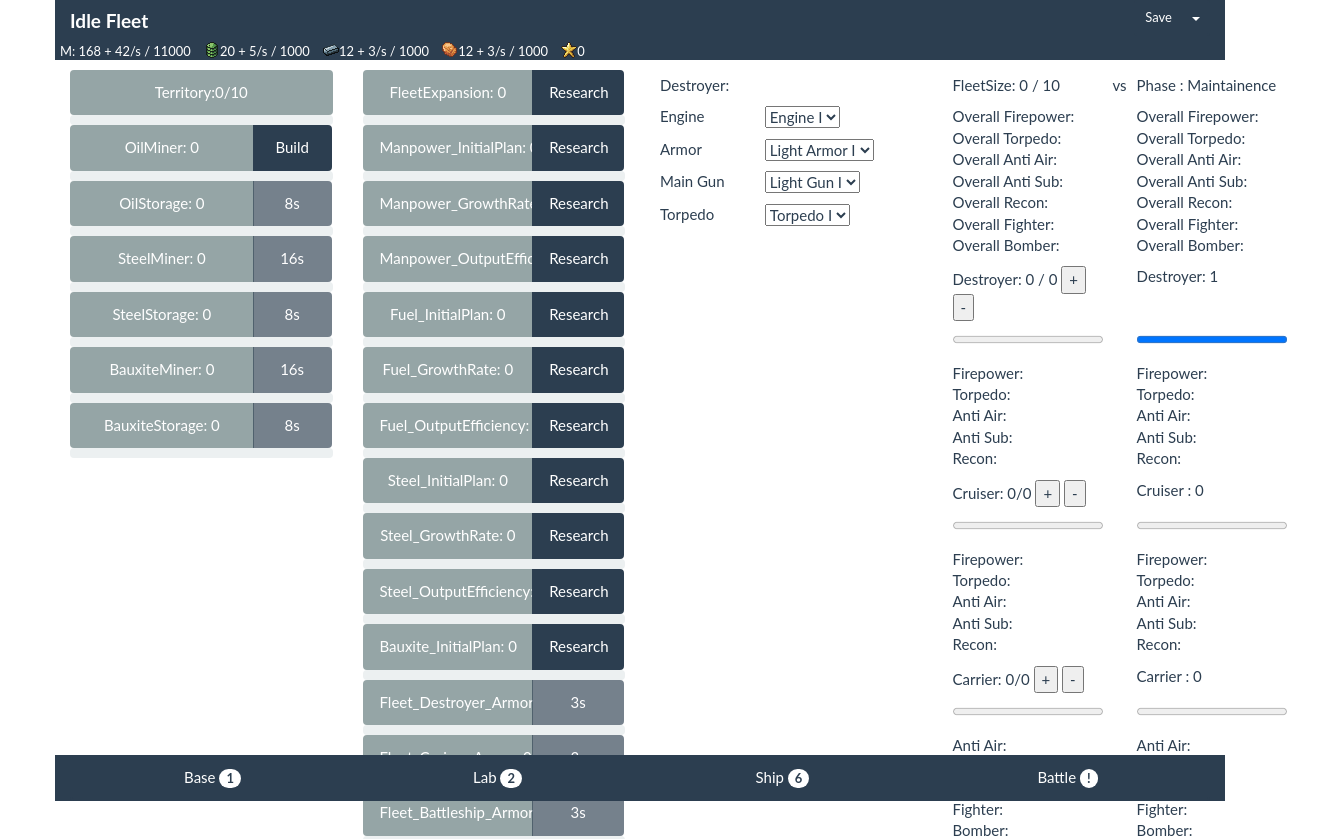
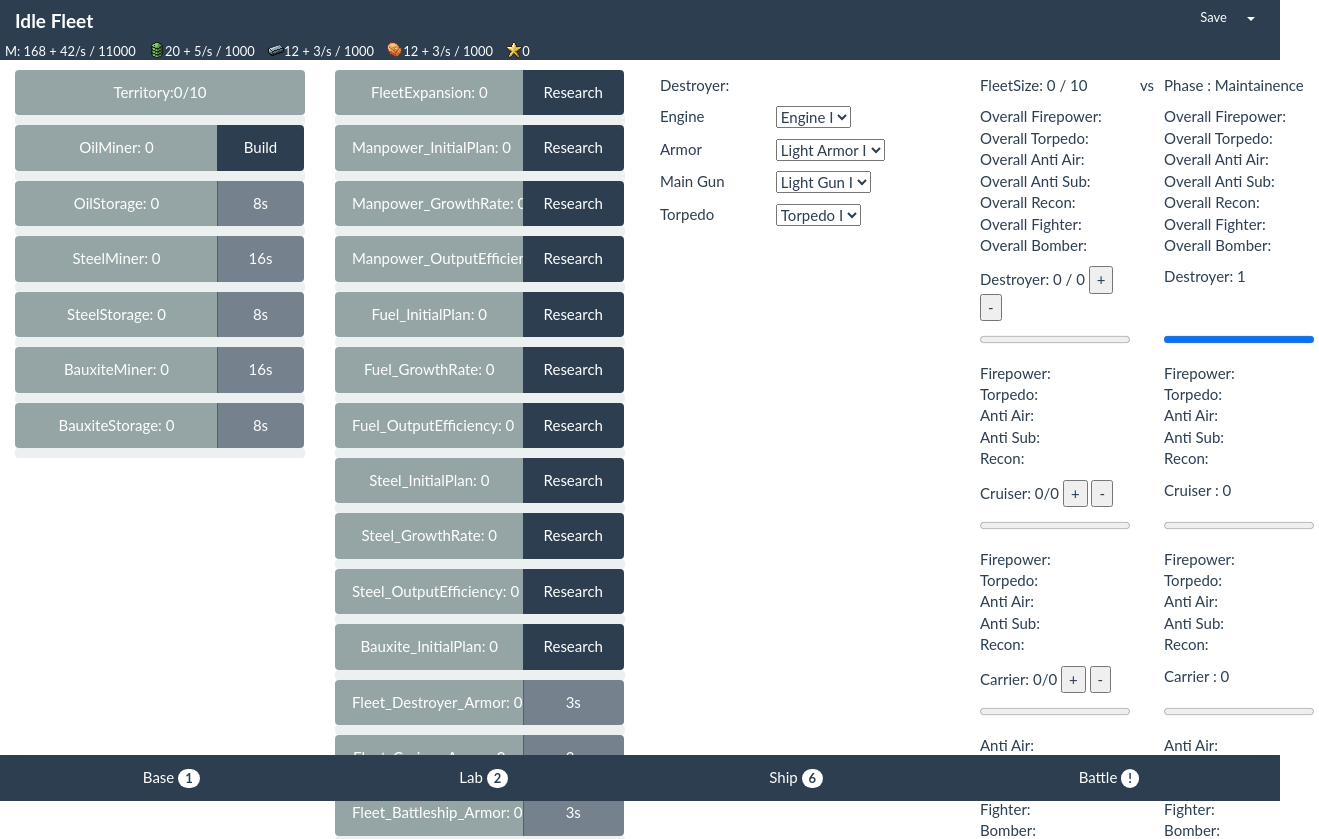
Before and after one commit to x5702/IdleBuilder, a website: page Game.html in a window 1280 px wide. Shown: the top 839 px of the page, 1319 px wide, since content can reach past the window. Drawn offline with Linux system fonts and the light colour scheme.

Commit message:
Increase screen width

```diff
--- a/Game.html
+++ b/Game.html
@@ -70,7 +70,7 @@
 		  </div>
 		</div>
 
-		<div id="Header"><div class="container">
+		<div id="Header"><div class="container" style="width: 100%">
 			<div class="row">
 				<div class="col-xs-5">
 					<h4><b>Idle Fleet</b></h4>
@@ -91,7 +91,7 @@
 					</div>
 				</div>
 			</div>
-			<div class="row" id="Resource">
+			<div class="row" id="Resource" style="width: 100%">
 				<small><ul class="list-inline">
 	  			<li id="Manpower">Manpower: 0 + 0/s</li>
 	  			<li><img src="img/Oil.png" alt="Fuel" style="vertical-align: top"><span id="Fuel">0 + 0/</span></li>
@@ -327,7 +327,7 @@
 			</div>
 		</div>
 
-		<div id="Footer"><div class="container">
+		<div id="Footer"><div class="container" style="width: 100%">
 			<div class="btn-group btn-group-justified" role="group" aria-label="...">
 				<div class="btn-group" role="group">
   					<button class="btn btn-primary" type="button" onclick="OnTab('Build')">Base  <span class="badge">1</span></button>
--- a/css/layout.css
+++ b/css/layout.css
@@ -18,6 +18,7 @@ div#Resource ul {
 }
 
 div#Main {
+  width: 100%;
   margin: 50 auto 50px;
   padding: 70px 0 50px;
 }
```
